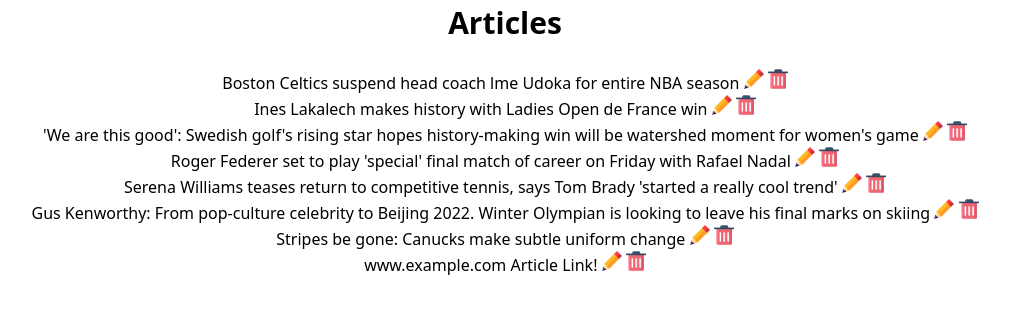
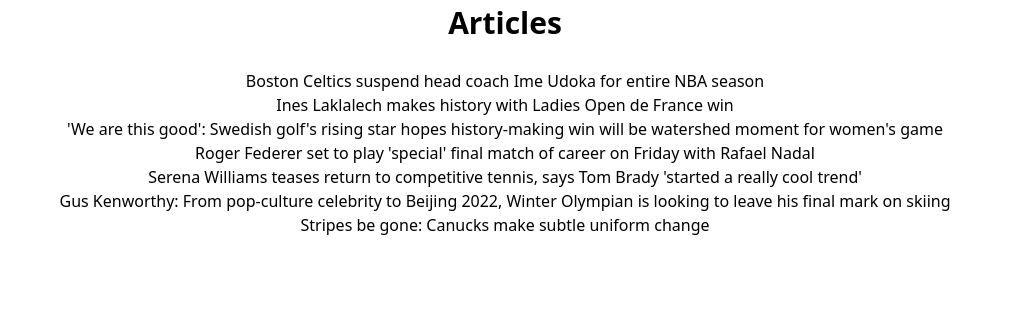
Before and after one commit to KY250/bcit-comp3015-assign1, a PHP site: page / in a window 1280 px wide. Shown: the part 64-378 px from the top of the page, without its empty margins (135-1145 px from the left). Run offline with PHP 8.4, Linux system fonts and the light colour scheme; some libraries are stand-ins or nearby versions.

Commit message:
Update index.php

```diff
--- a/index.php
+++ b/index.php
@@ -4,47 +4,37 @@ require_once 'src/ArticleRepository.php';
 require_once 'src/Models/Article.php';
 
 // We will need to use the repository to get all Articles, and use a loop to go through them all and print the links out.
+$articleRepository = new ArticleRepository('articles.json');
+$articles = $articleRepository->getAllArticles();
+
 ?>
 
 <!doctype html>
 <html lang="en">
+<?php require_once 'layout/header.php' ?>
+<body>
+<?php require_once 'layout/navigation.php' ?>
+<form>
+<h2 style="font-weight:900; font-size:30px;">Articles</h2><br>
+
+	<?php foreach($articles as $article): ?>
+        <div>
+            <?php echo $article->getTitle(); ?>
+        </div>
+    <?php endforeach; ?>
+
+	<!-- <button type="button"><img src="img/pencil.png"/></button> <button type="button"><img src="img/delete-button.png"/></button> -->
+</form>
+</body>
+</html>
+
 <style>
 	form {
 		text-align:center;
 	}
 	img {
+		margin:5px;
 		width:20px;
 		height:20px;
 	}
 </style>
-<?php require_once 'layout/header.php' ?>
-<body>
-<?php require_once 'layout/navigation.php' ?>
-<form>
-	<h2 style="font-weight:900; font-size:30px;">Articles</h2><br>
-	<a href="#" target="_blank">Boston Celtics suspend head coach lme Udoka for entire NBA season</a>
-	<button type="button"><img src="img/pencil.png"/></button> <button type="button"><img src="img/delete-button.png"/></button> <br>
-
-	<a href="#" target="_blank">Ines Lakalech makes history with Ladies Open de France win</a>
-	<button type="button"><img src="img/pencil.png"/></button> <button type="button"><img src="img/delete-button.png"/></button> <br>
-
-	<a href="#" target="_blank">'We are this good': Swedish golf's rising star hopes history-making win will be watershed moment for women's game</a>
-	<button type="button"><img src="img/pencil.png"/></button> <button type="button"><img src="img/delete-button.png"/></button> <br>
-
-	<a href="#" target="_blank">Roger Federer set to play 'special' final match of career on Friday with Rafael Nadal</a>
-	<button type="button"><img src="img/pencil.png"/></button> <button type="button"><img src="img/delete-button.png"/></button> <br>
-
-	<a href="#" target="_blank">Serena Williams teases return to competitive tennis, says Tom Brady 'started a really cool trend'</a>
-	<button type="button"><img src="img/pencil.png"/></button> <button type="button"><img src="img/delete-button.png"/></button> <br>
-
-	<a href="#" target="_blank">Gus Kenworthy: From pop-culture celebrity to Beijing 2022. Winter Olympian is looking to leave his final marks on skiing</a>
-	<button type="button"><img src="img/pencil.png"/></button> <button type="button"><img src="img/delete-button.png"/></button> <br>
-
-	<a href="#" target="_blank">Stripes be gone: Canucks make subtle uniform change</a>
-	<button type="button"><img src="img/pencil.png"/></button> <button type="button"><img src="img/delete-button.png"/></button> <br>
-
-	<a href="#" target="_blank">www.example.com Article Link!</a>
-	<button type="button"><img src="img/pencil.png"/></button> <button type="button"><img src="img/delete-button.png"/></button>
-</form>
-</body>
-</html>
```
